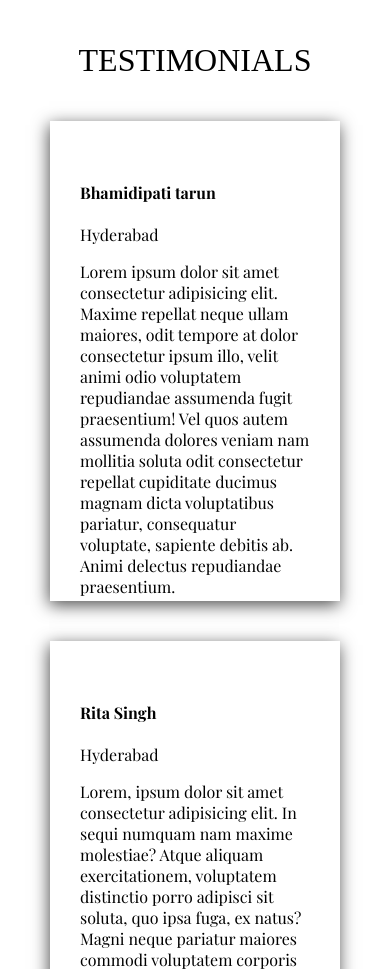
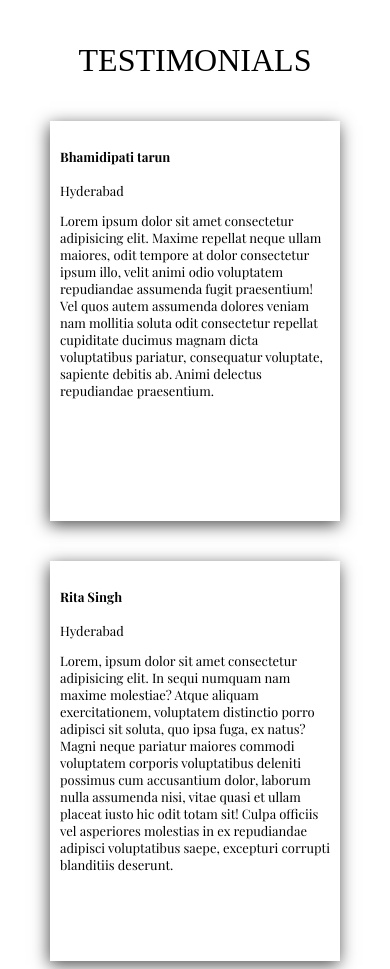
Before and after one commit to Gokulcasper/Coffee-Shop-Task, a plain HTML site: page index.html in a window 390 px wide. Shown: the part 8240-9209 px from the top of the page. Drawn offline with nearby package versions, Linux system fonts and the light colour scheme; a web font is replaced by a local one.

Commit message:
Responsive

```diff
--- a/style.css
+++ b/style.css
@@ -423,3 +423,12 @@ body {
     text-align: center;
   }
 }
+
+@media screen and (max-width: 450px) {
+
+.testimonials {
+  font-size: 13px;
+box-sizing: border-box;
+padding: 10px;
+}
+}
```
